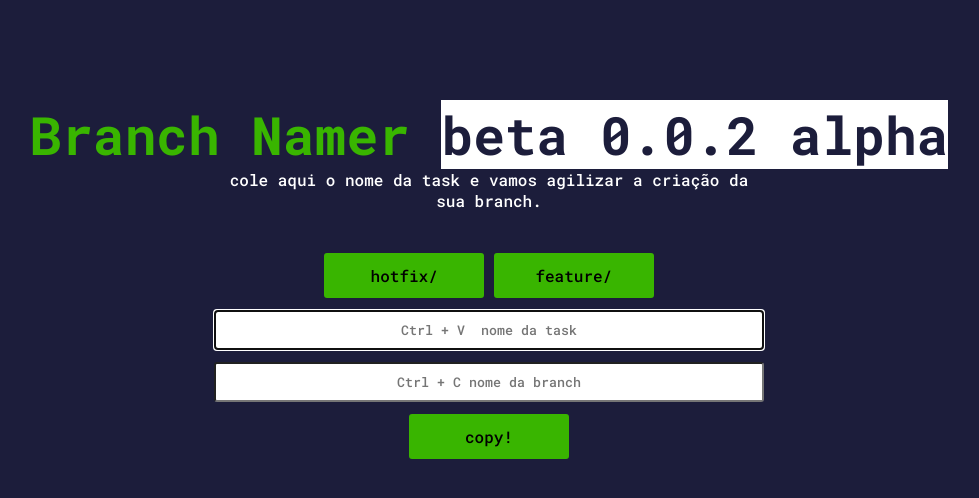
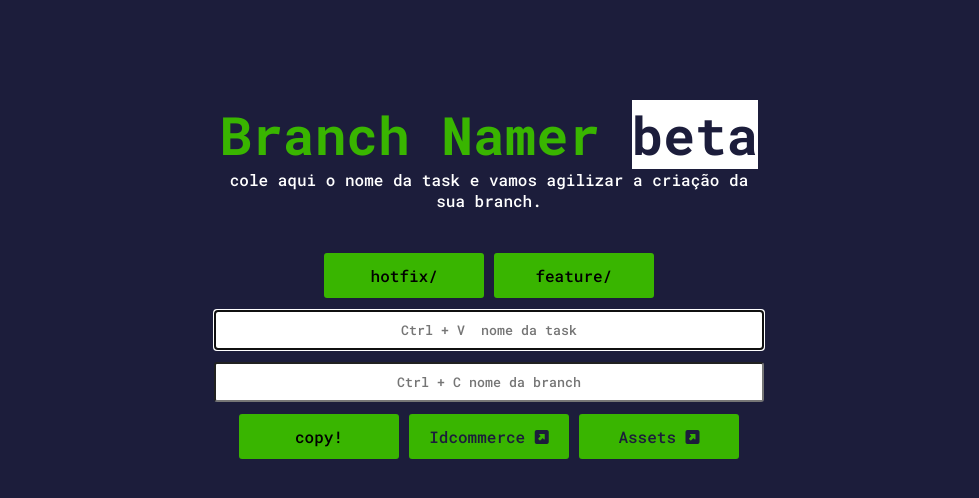
Before and after one commit to dominguesgabe/arruma-esse-nome, a plain HTML site: page index.html in a window 1280 px wide. Shown: the whole page, without its empty margins (151-1130 px from the left). Drawn offline with Linux system fonts and the light colour scheme.

Commit message:
adicionado link para os repos da climba, limitação do tamanho da string e trim

```diff
--- a/index.html
+++ b/index.html
@@ -25,14 +25,14 @@
         <div class="container">
             <div class="content">
                 <div class="intro">
-                    <h1>Branch Namer <b>beta 0.0.2 alpha</b></h1>
+                    <h1>Branch Namer <b>beta</b></h1>
                     <p>cole aqui o nome da task e vamos agilizar a criação da sua branch.</p>
                 </div>
                 <div class="issue-type">
-                    <button id="hotfix">
+                    <button class="btn" id="hotfix">
                         hotfix/
                     </button>
-                    <button id="feature">
+                    <button class="btn" id="feature">
                         feature/
                     </button>
                 </div>
@@ -42,9 +42,13 @@
                 <div class="output-field">
                     <input type="text" name="output-field" id="output-field" placeholder="Ctrl + C nome da branch">
                 </div>
-                <button id="copy">
-                    copy!
-                </button>
+                <div class="btn-flex">
+                    <button id="copy" class="btn">
+                        copy!
+                    </button>
+                    <a class="btn" href="https://gitlab.com/Climba/idcommerce/-/branches/new">Idcommerce <i class="fa-solid fa-square-up-right"></i></a>
+                    <a class="btn" href="https://gitlab.com/Climba/assets/-/branches/new">Assets <i class="fa-solid fa-square-up-right"></i></a>
+                </div>
             </div>
         </div>
         </div>
--- a/script.js
+++ b/script.js
@@ -7,7 +7,7 @@ const successAlert = document.querySelector('#success-alert');
 const container = document.querySelector('.container');
 const copyBtn = document.querySelector('#copy');
 
-window.addEventListener('load', inputField.focus())
+window.addEventListener('load', inputField.focus());
 
 const regexCLI = /^[a-zA-Z]{3}[-][0-9]{4}/;
 
@@ -32,10 +32,11 @@ const removeAccents = (text) => [...accentsMap].reduce(reducer, text);
 
 function insert(param) {
     const operation = param.target.id;
-    let input = removeAccents(inputField.value);
+    let input = removeAccents(inputField.value.substring(0, 55).trim());
 
     if(regexCLI.test(input)) {
         if(errorAlert.classList.contains('modalActive')) {
+
             errorAlert.classList.toggle('modalActive');
             container.classList.toggle('modalActive');
         };
@@ -68,7 +69,7 @@ function copy() {
         container.classList.add('modalActive');
         setTimeout(() => {
             modalfun();
-        }, 3000);
+        }, 3500);
     }
 };
 
--- a/style.css
+++ b/style.css
@@ -44,6 +44,13 @@ body {
     margin: 100px auto 0;
 }
 
+.btn-flex {
+    display: flex;
+    width: 500px;
+    justify-content: space-between;
+    margin: 0 auto;
+}
+
 .container.modalActive {
     width: 920px;
     margin: 35px auto 0;
@@ -76,7 +83,7 @@ p {
     margin: 0 auto;
 }
 
-button {
+.btn {
   font-family: "Roboto Mono", monospace;
   font-size: 1em;
   font-weight: 500;
@@ -91,7 +98,8 @@ button {
   transition: 120ms;
 }
 
-button:hover {
+button:hover,
+a:hover {
     filter: brightness(0.8);
 }
 
@@ -102,3 +110,8 @@ input {
     border-radius: 3px;
     font-family: "Roboto Mono", monospace;
 }
+
+a {
+    text-decoration: none;
+    color: var(--climba-blue);
+}
```
